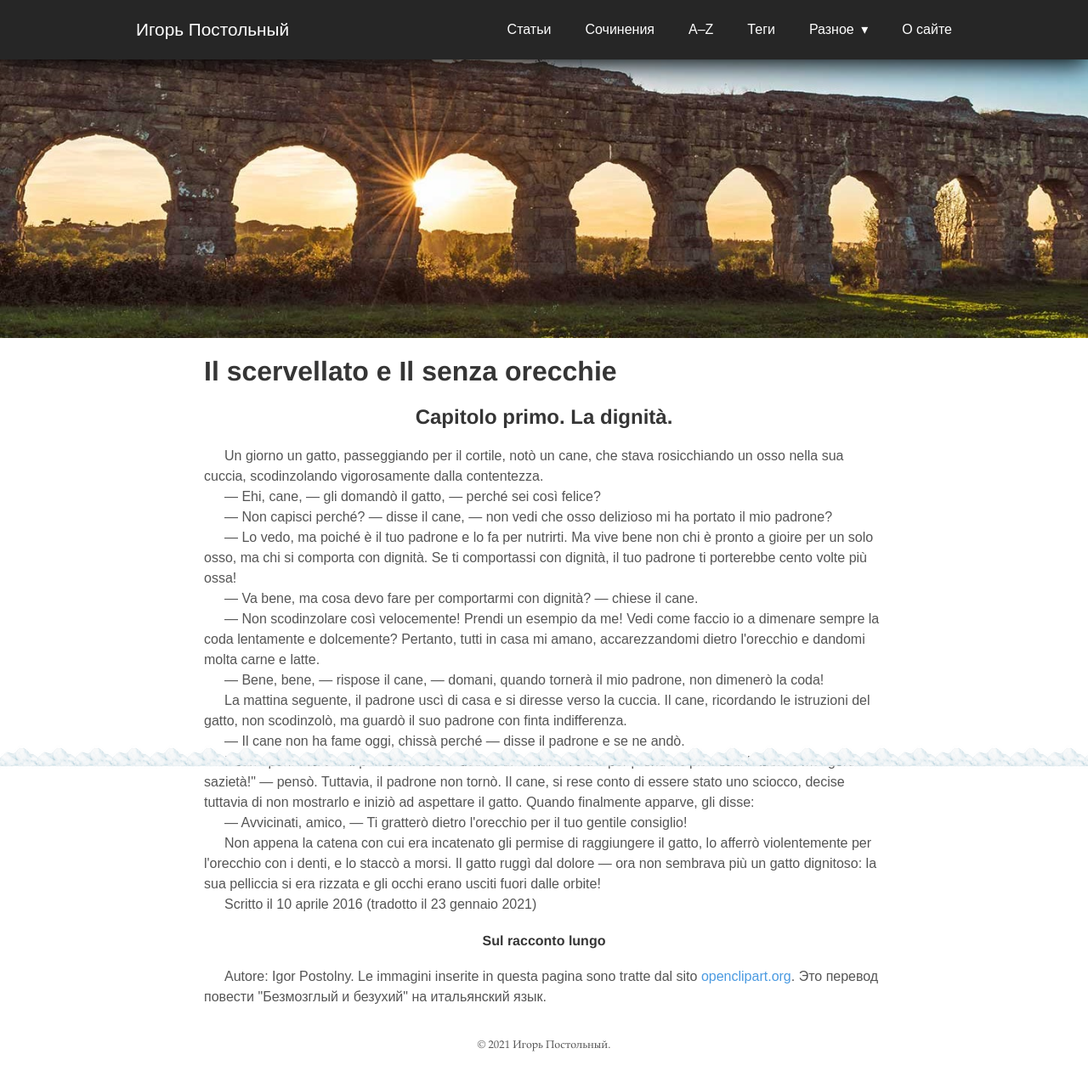
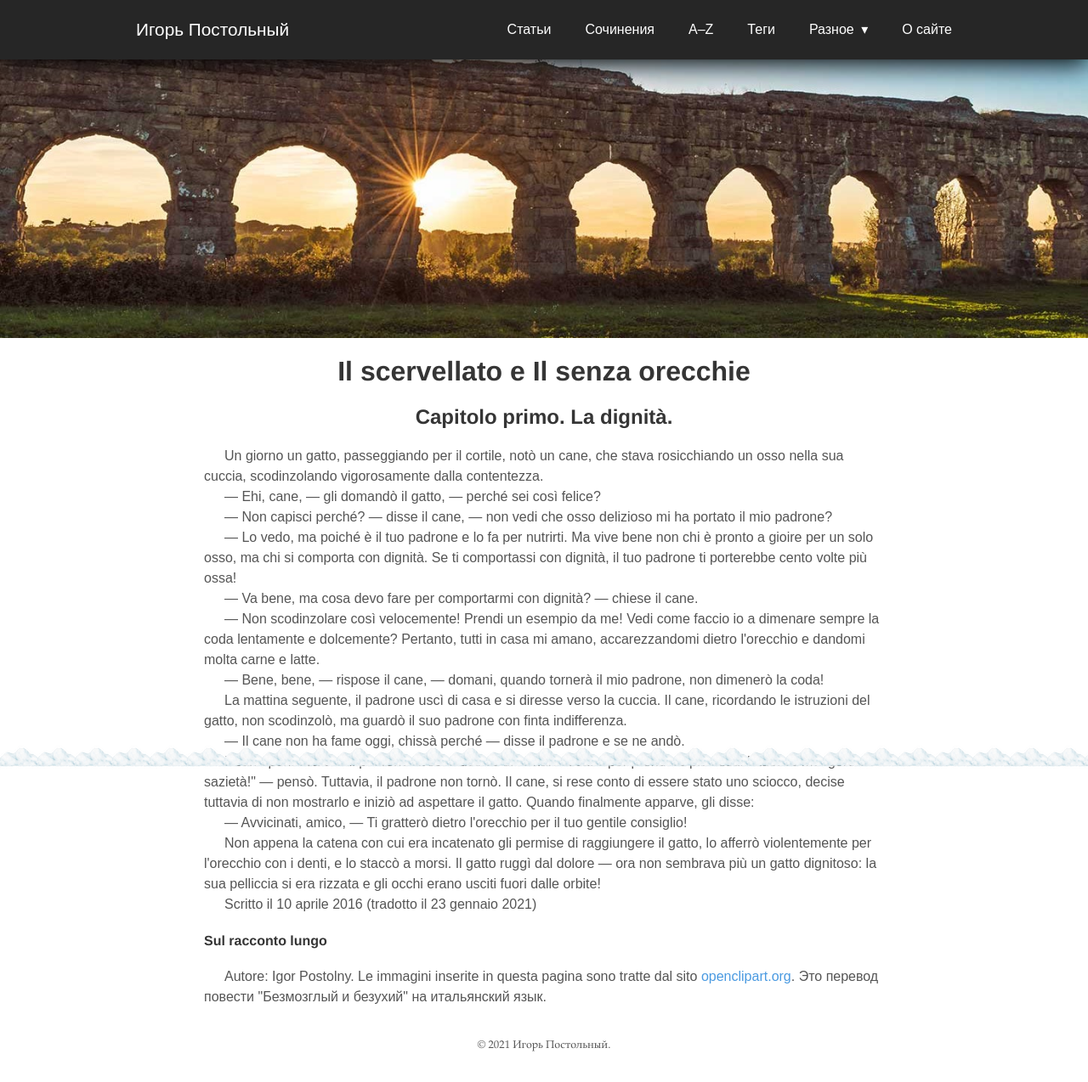
Before and after one commit to postolny/postolny.github.io, a Jekyll site: the page built from _pages/il-scervellato-e-il-senza-orecchie.html, in a window 1280 px wide. Shown: the whole page at 85% size. Built offline with Jekyll 4.4.1, drawn with Linux system fonts in a browser that asks for light colours; nearby versions of some CDN libraries.

Commit message:
Update _layout.scss

```diff
--- a/_sass/tale/_layout.scss
+++ b/_sass/tale/_layout.scss
@@ -261,7 +261,7 @@ footer {
 		text-indent: 1.5em;
 		margin: 0;
 	}
-	h2, h4 {
+	h1, h2 {
 		text-align: center;
 	}
 	hr {
```
